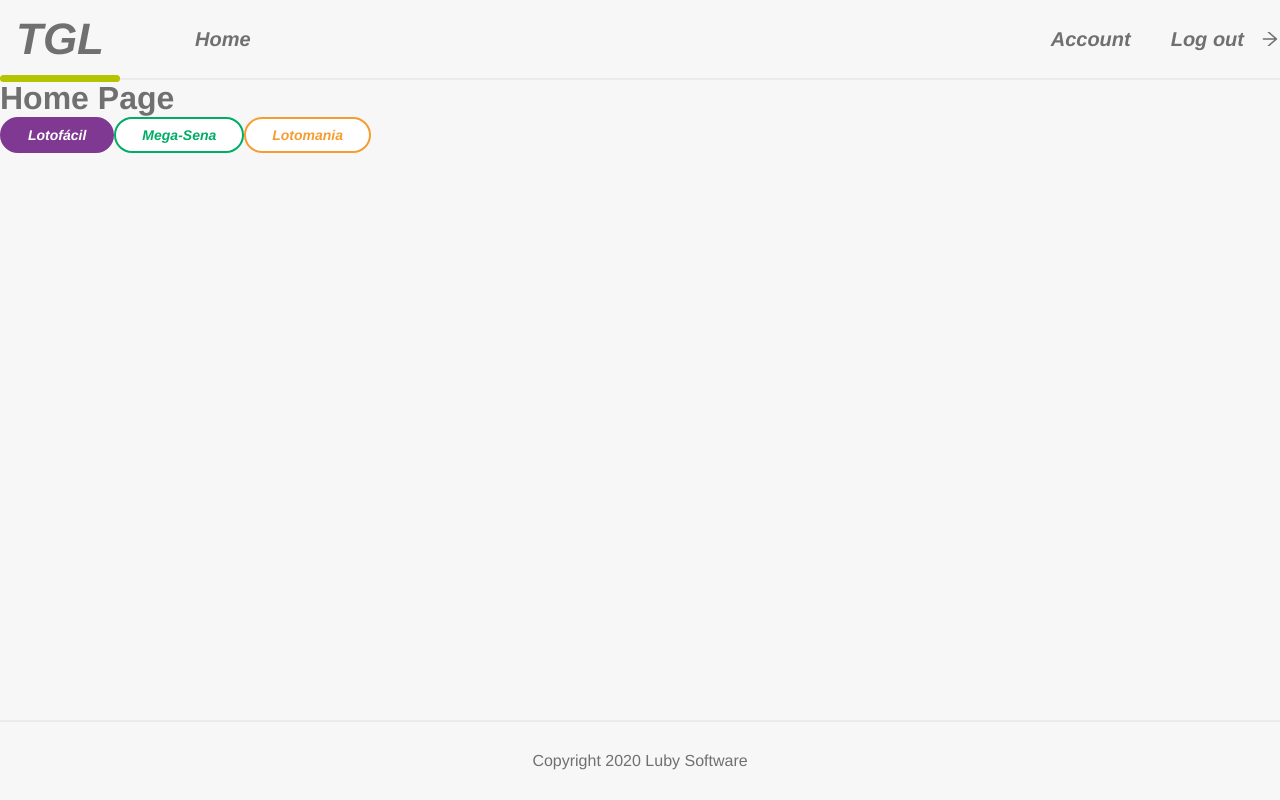
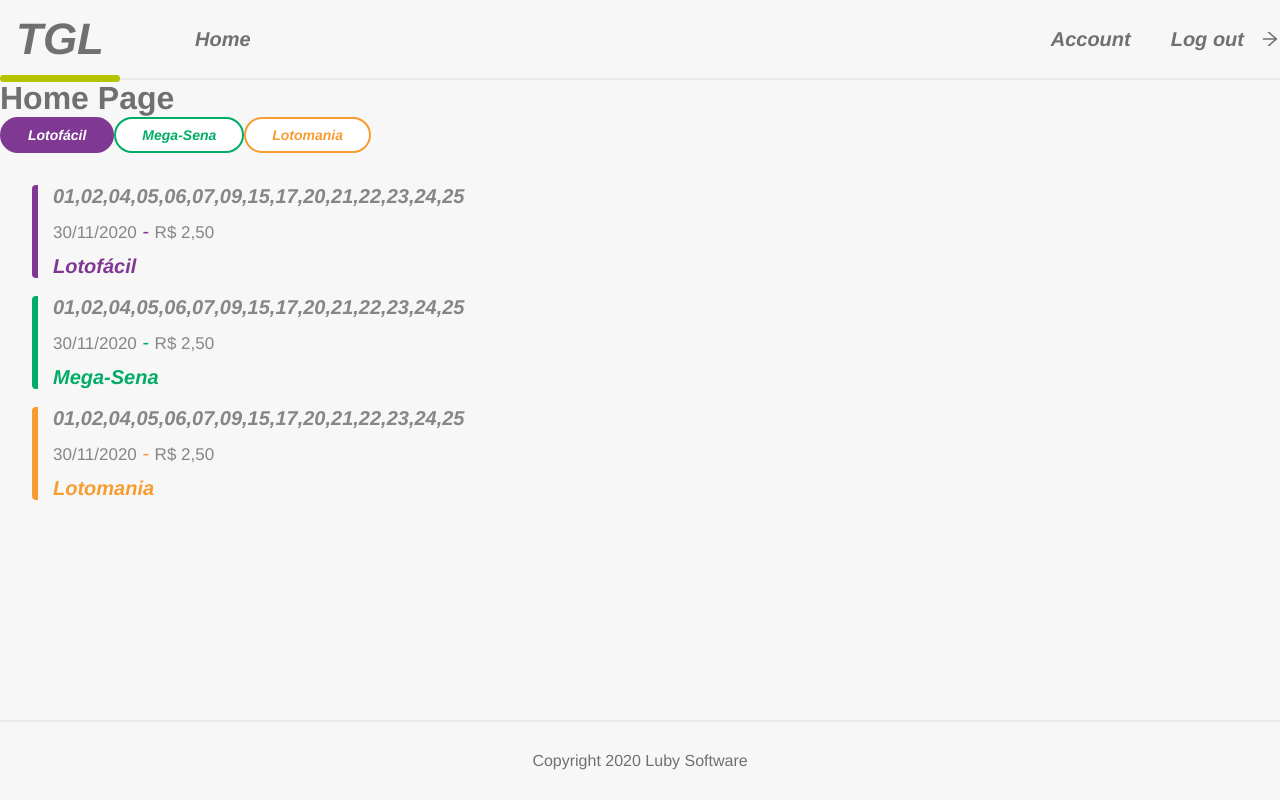
Before and after one commit to gabepinheiro/tgl-react, a React (Vite) app: page / in a window 1280 px wide. Built offline with nearby package versions, Linux system fonts and the light colour scheme.

Commit message:
feat: added GameCard component

```diff
--- /dev/null
+++ b/src/components/game-card/container.tsx
@@ -0,0 +1,18 @@
+import { ReactNode } from 'react'
+import * as S from './styles'
+
+type GameCardContainerProps = {
+  children: ReactNode
+  color: string
+}
+
+export const GameCardContainer = ({
+  children,
+  color,
+}: GameCardContainerProps) => {
+  return (
+    <S.Wrapper color={color}>
+      {children}
+    </S.Wrapper>
+  )
+}
--- /dev/null
+++ b/src/components/game-card/index.tsx
@@ -0,0 +1,8 @@
+export { GameCardContainer } from './container'
+export {
+  GameName,
+  GameNumbers,
+  GameCardContent,
+  GameDate,
+  GameAmount,
+} from './styles'
--- /dev/null
+++ b/src/components/game-card/styles.ts
@@ -0,0 +1,49 @@
+import styled, { css } from 'styled-components'
+
+type WrapperProps = {
+  color: string
+}
+
+export const Wrapper = styled.div<WrapperProps>`
+  ${({ color }) => css`
+    color: ${color};
+    border-left: 6px solid ${color};
+    border-radius: 4px 0 0 4px;
+    padding-left: 1.5rem;
+    font-size: 2.0rem;
+  `}
+`
+
+export const GameCardContent = styled.div`
+  display: flex;
+  flex-direction: column;
+  gap: 1.2rem;
+`
+
+export const GameName = styled.p`
+  font-weight: bold;
+  font-style: italic;
+  color: currentColor;
+  font-size: 2.0rem;
+`
+
+export const GameNumbers = styled.p`
+  ${({ theme }) => css`
+    color: ${theme.colors.gray500};
+    font-weight: bold;
+    font-style: italic;
+  `}
+`
+
+const mixin = css`
+  color: ${({ theme }) => theme.colors.gray500};
+  font-size: 1.7rem;
+`
+
+export const GameDate = styled.span`
+  ${mixin};
+`
+
+export const GameAmount = styled.span`
+  ${mixin};
+`
--- a/src/pages/home.tsx
+++ b/src/pages/home.tsx
@@ -1,5 +1,12 @@
 import { GameButton } from '@/components/game-button'
-import { useState } from 'react'
+import {
+  GameCardContainer,
+  GameName,
+  GameNumbers,
+  GameCardContent,
+  GameDate,
+  GameAmount,
+} from '@/components/game-card'
 
 function HomePage () {
   return (
@@ -8,6 +15,41 @@ function HomePage () {
       <GameButton color='#7F3992' selected>Lotofácil</GameButton>
       <GameButton color='#01AC66'>Mega-Sena</GameButton>
       <GameButton color='#F79C31'>Lotomania</GameButton>
+
+      <div style={{ margin: '3.2rem' }}>
+        <GameCardContainer color='#7F3992'>
+          <GameCardContent>
+            <GameNumbers>01,02,04,05,06,07,09,15,17,20,21,22,23,24,25</GameNumbers>
+            <div>
+              <GameDate>30/11/2020</GameDate> {' - '}
+              <GameAmount>R$ 2,50</GameAmount>
+            </div>
+            <GameName>Lotofácil</GameName>
+          </GameCardContent>
+        </GameCardContainer>
+        <br />
+        <GameCardContainer color='#01AC66'>
+          <GameCardContent>
+            <GameNumbers>01,02,04,05,06,07,09,15,17,20,21,22,23,24,25</GameNumbers>
+            <div>
+              <GameDate>30/11/2020</GameDate> {' - '}
+              <GameAmount>R$ 2,50</GameAmount>
+            </div>
+            <GameName>Mega-Sena</GameName>
+          </GameCardContent>
+        </GameCardContainer>
+        <br />
+        <GameCardContainer color='#F79C31'>
+          <GameCardContent>
+            <GameNumbers>01,02,04,05,06,07,09,15,17,20,21,22,23,24,25</GameNumbers>
+            <div>
+              <GameDate>30/11/2020</GameDate> {' - '}
+              <GameAmount>R$ 2,50</GameAmount>
+            </div>
+            <GameName>Lotomania</GameName>
+          </GameCardContent>
+        </GameCardContainer>
+      </div>
     </>
   )
 }
```
